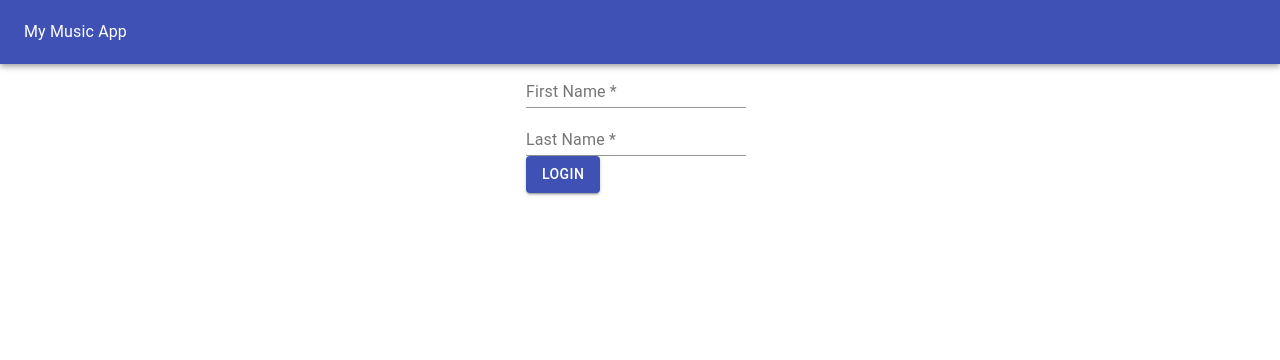
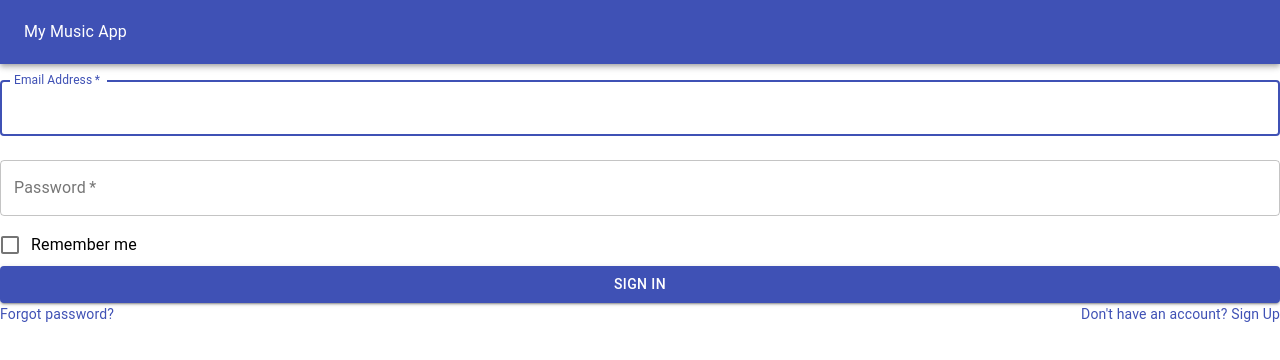
Before and after one commit to AndrewSimons3/MusicAppDashboard, a React (Create React App) app: page / in a window 1280 px wide. Shown: the top 360 px of the page. Built offline with nearby package versions, Linux system fonts and the light colour scheme.

Commit message:
fixed material ui

```diff
--- a/package.json
+++ b/package.json
@@ -3,7 +3,7 @@
   "version": "0.1.0",
   "private": true,
   "dependencies": {
-    "@material-ui/core": "^4.9.8",
+    "@material-ui/core": "^4.11.3",
     "@testing-library/jest-dom": "^4.2.4",
     "@testing-library/react": "^9.5.0",
     "@testing-library/user-event": "^7.2.1",
--- a/src/components/Login.js
+++ b/src/components/Login.js
@@ -1,7 +1,11 @@
 import React from 'react';
 import TextField from '@material-ui/core/TextFIeld'
 import Grid from '@material-ui/core/Grid'
-import Button from '@material-ui/core/Button'
+import Button from '@material-ui/core/Button';
+import Link from '@material-ui/core/Link';
+import FormControlLabel from '@material-ui/core/FormControlLabel';
+import Checkbox from '@material-ui/core/Checkbox';
+
 
 class Login extends React.Component {
   constructor(props) {
@@ -23,30 +27,57 @@ class Login extends React.Component {
   }
 
   render() {
-    console.log(this.props)
-  return (
-    <div>
-      <Grid container item xs={12} spacing={1}
-        direction="center"
-        justify="center"
-        alignItems="center">
-        <form>
-          <div>
-          <TextField id="standard-basic" label="First Name *" />
-          </div>
-          <div>
-          <TextField id="standard-basic" label="Last Name *" />
-          </div>
-          <div>
-          <Button onClick={this.props.loginFunc} variant="contained" color="primary">
-            Login
-          </Button>
-          </div>
-        </form>
+    return (
+      <form>
+      <TextField
+        variant="outlined"
+        margin="normal"
+        required
+        fullWidth
+        id="email"
+        label="Email Address"
+        name="email"
+        autoComplete="email"
+        autoFocus
+      />
+      <TextField
+        variant="outlined"
+        margin="normal"
+        required
+        fullWidth
+        name="password"
+        label="Password"
+        type="password"
+        id="password"
+        autoComplete="current-password"
+      />
+      <FormControlLabel
+        control={<Checkbox value="remember" color="primary"></Checkbox>}
+        label="Remember me"
+      />
+      <Button onClick={this.props.loginFunc}
+        type="submit"
+        fullWidth
+        variant="contained"
+        color="primary"
+      >
+        Sign In
+      </Button>
+      <Grid container>
+        <Grid item xs>
+          <Link href="#" variant="body2">
+            Forgot password?
+          </Link>
+        </Grid>
+        <Grid item>
+          <Link href="#" variant="body2">
+            {"Don't have an account? Sign Up"}
+          </Link>
+        </Grid>
       </Grid>
-    </div>
-  )
-}
+    </form>
+    )
+  }
 }
 
-export default Login
+export default Login;
```
Also changed, not shown: 1 other file (tests, documents, lock files or other folders).
